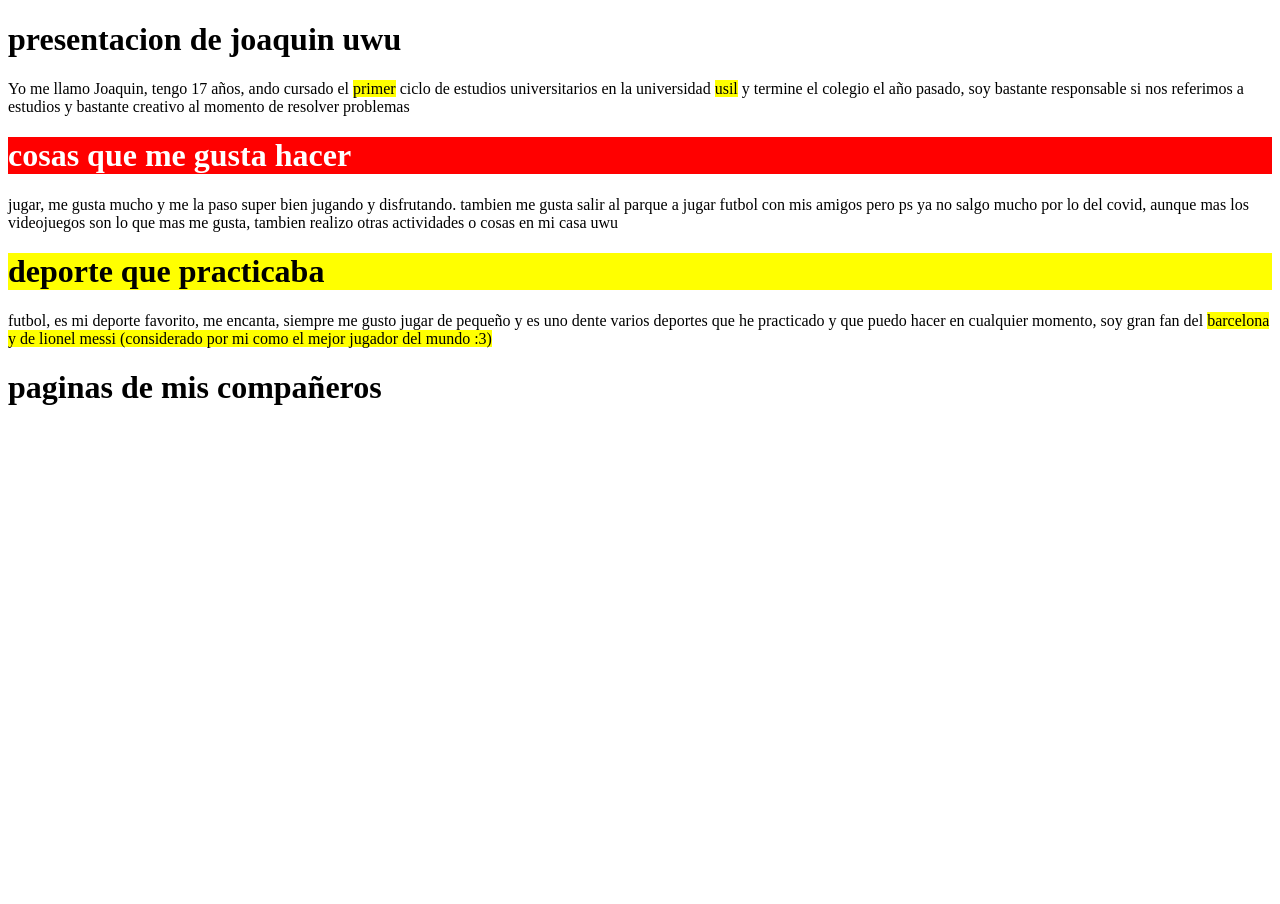
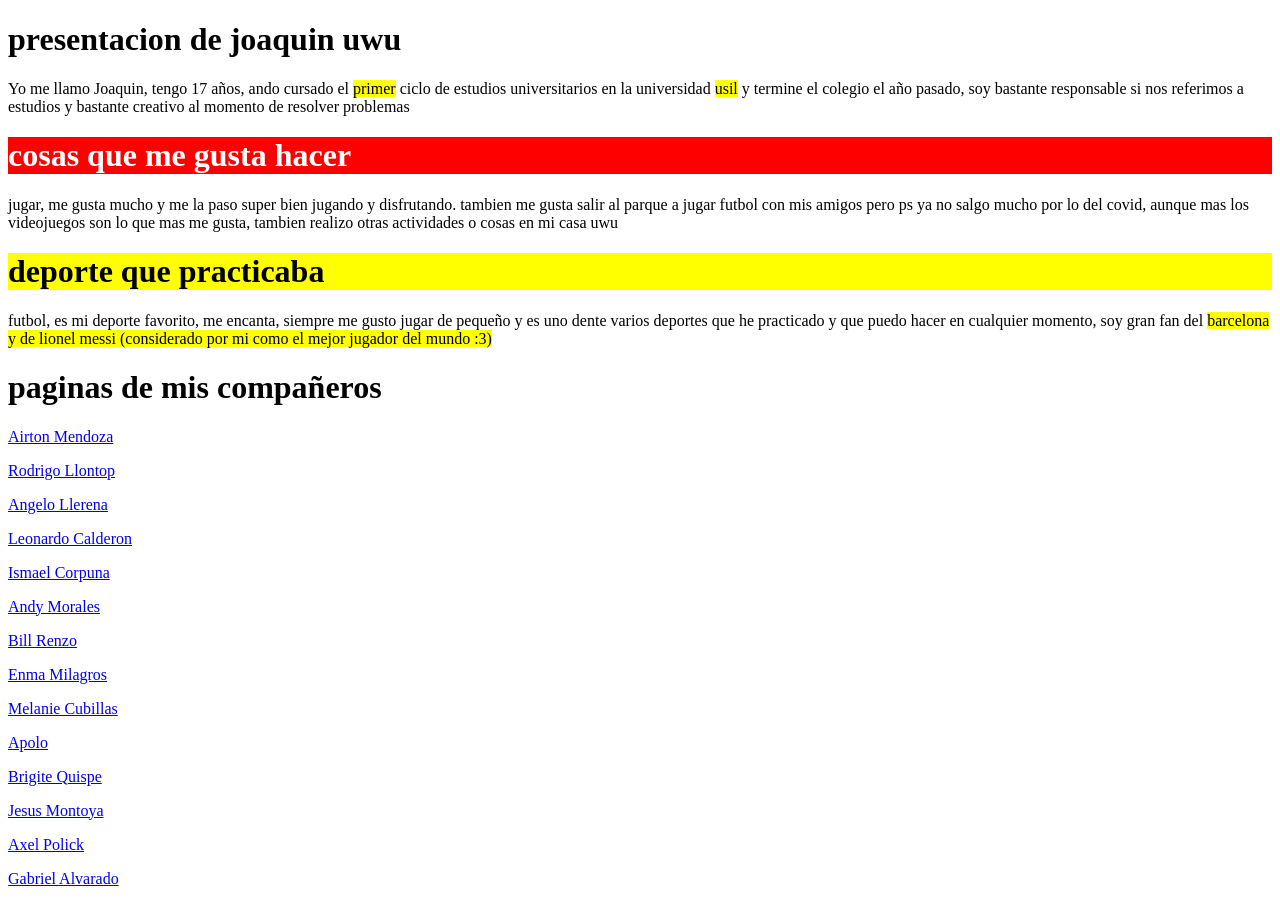
Before and after one commit to joaquinalmiron/joaquinamiron, a plain HTML site: page index.html in a window 1280 px wide. Before the commit the page ends 800 px from the top, so only its background shows below. Drawn offline with Linux system fonts and the light colour scheme.

Commit message:
deberia funcionar

```diff
--- a/index.html
+++ b/index.html
@@ -23,22 +23,20 @@ tambien me gusta salir al parque a jugar futbol con mis amigos pero ps ya no sal
 
 <h1> paginas de mis compañeros </h1>
 
-<p>  <a hrf="https://fundacionbj.000webhostapp.com/"></a> </p>
-<p>  <a hrf="https://airton-mendoza.github.io/airtonmendoza/"></a> </p>
-<p>  <a hrf="https://rodrigo-julio-llontop-calosi.000webhostapp.com/"></a> </p>
-<p>  <a hrf="https://angello5.github.io/Angello-Marcelo-Llerena-Gomez/"></a> </p>
-<p>  <a hrf="https://leonardomanuelcalderongabriel.000webhostapp.com/"></a> </p>
-<p>  <a hrf="https://toxicale.github.io/Ismael_Corpuna.github.io/"></a> </p>
-<p>  <a hrf="https://andyrolandomoralessegura24.000webhostapp.com/"></a> </p>
-<p>  <a hrf="https://billrenzocornejocondori.000webhostapp.com/"></a> </p>
-<p>  <a hrf="https://enmamilagroscondormedina.000webhostapp.com/"></a> </p>
-<p>  <a hrf="https://melanie-cubillas.github.io/Melanie-Illari-Cubillas-Alfaro/"></a> </p>
-<p>  <a hrf="https://aplo612.github.io./"></a> </p>
-<p>  <a hrf="https://brigiteemilianaquispemartini.000webhostapp.com/"></a> </p>
-<p>  <a hrf="https://jesusmontoya.000webhostapp.com/"></a> </p>
-<p>  <a hrf=" https://axelpolick.github.io/"></a> </p>
-<p>  <a hrf="https://gabrielalvarado.me/"></a> </p>
-
+<p>  <a href="https://airton-mendoza.github.io/airtonmendoza/"> Airton Mendoza </a> </p>
+<p>  <a href="https://rodrigo-julio-llontop-calosi.000webhostapp.com/"> Rodrigo Llontop </a> </p>
+<p>  <a href="https://angello5.github.io/Angello-Marcelo-Llerena-Gomez/"> Angelo Llerena </a> </p>
+<p>  <a href="https://leonardomanuelcalderongabriel.000webhostapp.com/"> Leonardo Calderon </a> </p>
+<p>  <a href="https://toxicale.github.io/Ismael_Corpuna.github.io/"> Ismael Corpuna </a> </p>
+<p>  <a href="https://andyrolandomoralessegura24.000webhostapp.com/"> Andy Morales </a> </p>
+<p>  <a href="https://billrenzocornejocondori.000webhostapp.com/"> Bill Renzo </a> </p>
+<p>  <a href="https://enmamilagroscondormedina.000webhostapp.com/"> Enma Milagros </a> </p>
+<p>  <a href="https://melanie-cubillas.github.io/Melanie-Illari-Cubillas-Alfaro/"> Melanie Cubillas </a> </p>
+<p>  <a href="https://aplo612.github.io./"> Apolo </a> </p>
+<p>  <a href="https://brigiteemilianaquispemartini.000webhostapp.com/"> Brigite Quispe </a> </p>
+<p>  <a href="https://jesusmontoya.000webhostapp.com/"> Jesus Montoya </a> </p>
+<p>  <a href=" https://axelpolick.github.io/"> Axel Polick </a> </p>
+<p>  <a href="https://gabrielalvarado.me/"> Gabriel Alvarado </a> </p>
 
 </body>
 </html>
```
